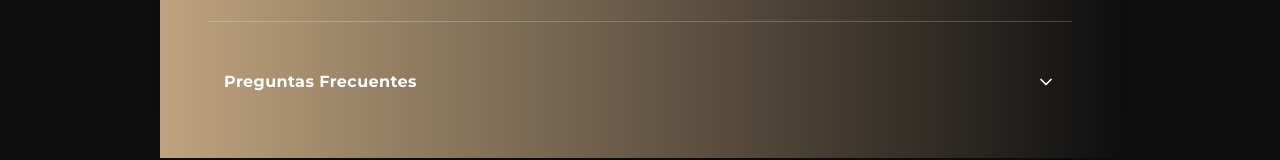
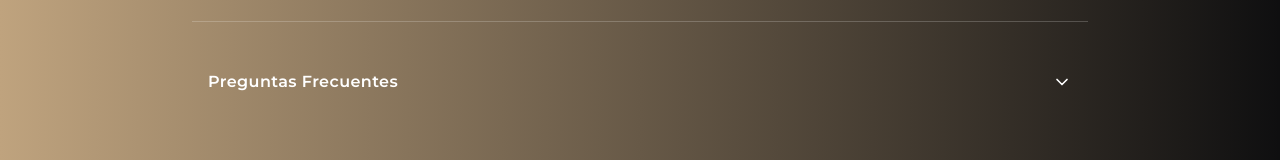
Before and after one commit to GestivaOne02/festa, a Next.js app: page / in a window 1280 px wide. Shown: the part 4666-4826 px from the top of the page. Built offline with nearby package versions, Linux system fonts and the light colour scheme; no server answers; the database is empty.

Commit message:
style(ui): apply gradient background to full CTA section and update FAQ font

```diff
--- a/app/page.tsx
+++ b/app/page.tsx
@@ -40,10 +40,10 @@ export default function Home() {
         <Testimonials />
 
         {/* 7. Final Call to Action Banner */}
-        <section className="py-10 md:py-20 bg-dark-bg relative">
+        <section className="py-12 md:py-24 bg-gradient-to-r from-primary-gold to-primary-gold-dark relative">
           <div className="max-w-5xl mx-auto px-4 sm:px-6 lg:px-8">
             <motion.div
-              className="bg-gradient-to-r from-primary-gold to-primary-gold-dark text-white rounded-none p-8 sm:p-12 shadow-2xl relative overflow-hidden text-center space-y-6"
+              className="text-white rounded-none p-4 sm:p-8 relative overflow-hidden text-center space-y-6"
               initial={{ opacity: 0, scale: 0.95 }}
               whileInView={{ opacity: 1, scale: 1 }}
               viewport={{ once: true }}
@@ -94,7 +94,7 @@ export default function Home() {
                   }}
                 >
                   <div className="flex justify-between items-center py-4 px-2 sm:px-4">
-                    <span className="text-white font-bold tracking-wide">Preguntas Frecuentes</span>
+                    <span className="text-white font-body font-semibold tracking-wide">Preguntas Frecuentes</span>
                     <ChevronDown className={`w-5 h-5 text-white transition-transform duration-300 ${faqState === 'default' ? 'group-hover:rotate-180' : ''} ${faqState === 'open' ? 'rotate-180' : ''}`} />
                   </div>
                   <div className={`overflow-hidden transition-all duration-500 ease-in-out ${faqState === 'default' ? 'group-hover:max-h-[500px]' : ''} ${faqState === 'open' ? 'max-h-[500px]' : 'max-h-0'}`}>
```
